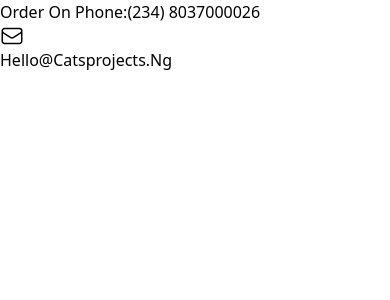
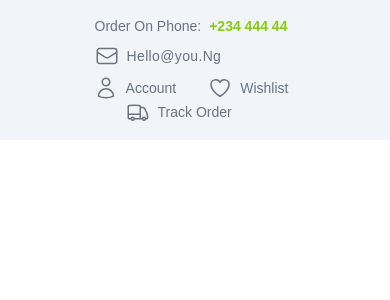
Before and after one commit to Oghenekparobo/catClone, a React (Create React App) app: page / in a window 390 px wide. Shown: the top 300 px of the page. Built offline with nearby package versions, Linux system fonts and the light colour scheme.

Commit message:
worked on mobile and desktop view of the top nav

```diff
--- a/src/Header/TopNav.js
+++ b/src/Header/TopNav.js
@@ -1,16 +1,17 @@
 const TopNav = () => {
   return (
     // content on top of the page
-    <div className="top-nav">
-      <div className="contact">
+    <div className="top-nav  bg-slate-100 text-center  text-gray-500 text-sm  flex justify-center items-center flex-col space-y-2 py-4 md:space-y-0 md:flex-row md:justify-between  md:px-12 md:py-2">
+      <div className="contact space-y-2 md:space-y-0 md:flex md:items-center">
         <p>
           Order On Phone:
-          <span>
-            <button>(234) 8037000026</button>
+          <span className="text-lime-500 font-bold px-2">
+            <button>+234 444 44</button>
           </span>
         </p>
-        <div className=""></div>
-        <p>
+        {/* dotted line partiton on top nav */}
+        <div className="dot-line hidden md:block"></div>
+        <p className="flex items-center">
           <svg
             xmlns="http://www.w3.org/2000/svg"
             fill="none"
@@ -26,9 +27,72 @@ const TopNav = () => {
             />
           </svg>
           <span>
-            <button>Hello@Catsprojects.Ng</button>
+            <button className="px-2 tracking-wide">Hello@you.Ng</button>
           </span>
         </p>
+      </div>
+      <div className="reach md:flex md:items-center">
+        <div className="flex items-center space-x-6 md:space-x-0 md:pr-0">
+        <p  className="flex items-center">
+          <svg
+            xmlns="http://www.w3.org/2000/svg"
+            fill="none"
+            viewBox="0 0 24 24"
+            strokeWidth={1.5}
+            stroke="currentColor"
+            className="w-6 h-6"
+          >
+            <path
+              strokeLinecap="round"
+              strokeLinejoin="round"
+              d="M15.75 6a3.75 3.75 0 11-7.5 0 3.75 3.75 0 017.5 0zM4.501 20.118a7.5 7.5 0 0114.998 0A17.933 17.933 0 0112 21.75c-2.676 0-5.216-.584-7.499-1.632z"
+            />
+          </svg>
+          <span className="px-2">Account</span>
+        </p>
+        <div className="dot-line hidden md:block"></div>
+        <p className="flex items-center">
+          <svg
+            xmlns="http://www.w3.org/2000/svg"
+            fill="none"
+            viewBox="0 0 24 24"
+            strokeWidth={1.5}
+            stroke="currentColor"
+            className="w-6 h-6"
+          >
+            <path
+              strokeLinecap="round"
+              strokeLinejoin="round"
+              d="M21 8.25c0-2.485-2.099-4.5-4.688-4.5-1.935 0-3.597 1.126-4.312 2.733-.715-1.607-2.377-2.733-4.313-2.733C5.1 3.75 3 5.765 3 8.25c0 7.22 9 12 9 12s9-4.78 9-12z"
+            />
+          </svg>
+
+          <span class="px-2">Wishlist</span>
+        </p>
+        </div>
+
+        <div className="dot-line hidden md:block"></div>
+        <div className="mx-8 md:mx-0">
+        <p className="flex items-center">
+          <svg
+            xmlns="http://www.w3.org/2000/svg"
+            fill="none"
+            viewBox="0 0 24 24"
+            strokeWidth={1.5}
+            stroke="currentColor"
+            className="w-6 h-6"
+          >
+            <path
+              strokeLinecap="round"
+              strokeLinejoin="round"
+              d="M8.25 18.75a1.5 1.5 0 01-3 0m3 0a1.5 1.5 0 00-3 0m3 0h6m-9 0H3.375a1.125 1.125 0 01-1.125-1.125V14.25m17.25 4.5a1.5 1.5 0 01-3 0m3 0a1.5 1.5 0 00-3 0m3 0h1.125c.621 0 1.129-.504 1.09-1.124a17.902 17.902 0 00-3.213-9.193 2.056 2.056 0 00-1.58-.86H14.25M16.5 18.75h-2.25m0-11.177v-.958c0-.568-.422-1.048-.987-1.106a48.554 48.554 0 00-10.026 0 1.106 1.106 0 00-.987 1.106v7.635m12-6.677v6.677m0 4.5v-4.5m0 0h-12"
+            />
+          </svg>
+
+          <span className="px-2">Track Order</span>
+        </p>
+        </div>
+
       </div>
     </div>
   );
--- a/src/index.css
+++ b/src/index.css
@@ -1,9 +1,16 @@
 @tailwind base;
 @tailwind components;
 @tailwind utilities;
+@import url('https://fonts.googleapis.com/css2?family=Montserrat+Alternates&display=swap');
 
-*{
+* {
   margin: 0;
-  padding:0;
+  padding: 0;
   box-sizing: border-box;
+  font-family: 'Montserrat Alternates', sans-serif;
 }
+
+/* style for dotted border patition on top nav */
+.dot-line {
+  @apply border-dotted border-l-4 border-gray-500 h-4 w-6;
+}
```
